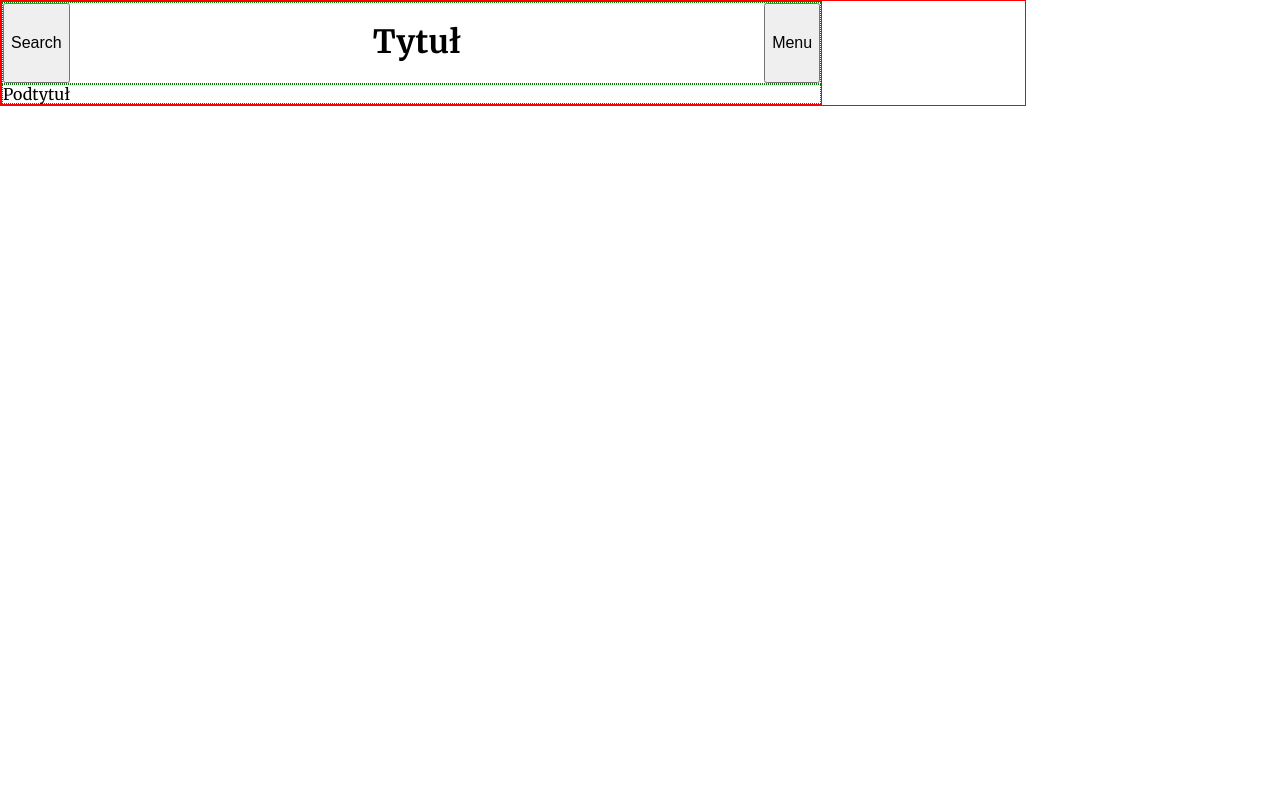
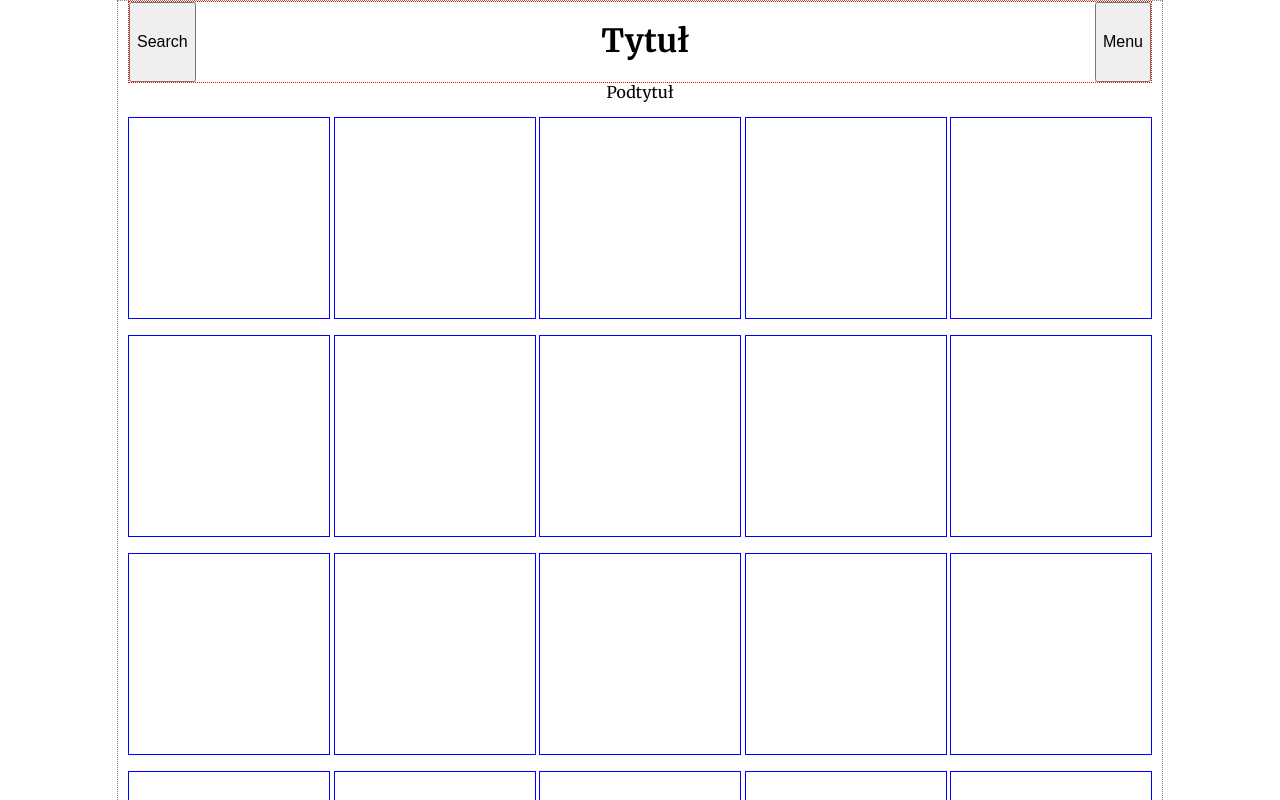
Before and after one commit to mpawlowska/template-www, a React app: page / in a window 1280 px wide. Shown: the top 800 px of the page. Built offline with nearby package versions, Linux system fonts and the light colour scheme.

Commit message:
Basic layout with flex

```diff
--- a/src/components/Header/Header.js
+++ b/src/components/Header/Header.js
@@ -5,7 +5,7 @@ import { Route, Switch } from "react-router-dom";
 const Header = (props) => {
     return (
         <header>
-            <div className="wrapper">
+            <div>
                 <div className="mainHeader">
                     <button className="mainHeader__searchButton">Search</button>
 
--- a/src/components/Listing/Listing.js
+++ b/src/components/Listing/Listing.js
@@ -9,9 +9,49 @@ export default class Listing extends React.Component {
 
     render() {
         return (
-            <div>
+            <div className="image-container">
+                <div className="image-box">
+                </div>
+                <div className="image-box">
+                </div>
+                <div className="image-box">
+                </div>
+                <div className="image-box">
+                </div>
+                <div className="image-box">
+                </div>
+                <div className="image-box">
+                </div>
+                <div className="image-box">
+                </div>
+                <div className="image-box">
+                </div>
+                <div className="image-box">
+                </div>
+                <div className="image-box">
+                </div>
+                <div className="image-box">
+                </div>
+                <div className="image-box">
+                </div>
+                <div className="image-box">
+                </div>
+                <div className="image-box">
+                </div>
+                <div className="image-box">
+                </div>
+                <div className="image-box">
+                </div>
+                <div className="image-box">
+                </div>
+                <div className="image-box">
+                </div>
+                <div className="image-box">
+                </div>
+                <div className="image-box">
+                </div>
+            </div>
 
-            </div>
         )
     }
 }
--- a/src/styles/components/_app.scss
+++ b/src/styles/components/_app.scss
@@ -3,3 +3,7 @@ body {
   width: 100vw;
   height: 100vh;
 }
+
+img {
+  max-width: 100%;
+}
--- a/src/styles/components/_header.scss
+++ b/src/styles/components/_header.scss
@@ -1,7 +1,11 @@
-.mainHeader, .subHeader {
+.mainHeader {
   display: flex;
   justify-content: space-between;
   border: $border;
+}
+
+.subHeader {
+ text-align: center;
 }
 
 /*
--- a/src/styles/components/_listing.scss
+++ b/src/styles/components/_listing.scss
@@ -0,0 +1,14 @@
+.image-container {
+  display: flex;
+  flex-wrap: wrap;
+  margin: 0 auto;
+  justify-content: space-between;
+}
+
+.image-box {
+  border: 1px solid blue;
+  margin-top: 1em;
+  min-width: 200px;
+  min-height: 200px;
+
+}
--- a/src/styles/layout/_layout.scss
+++ b/src/styles/layout/_layout.scss
@@ -1,6 +1,16 @@
+@mixin grid {
+  display: -ms-grid;
+  display: grid;
+}
+
+
+
 .wrapper {
+  border: 1px dotted grey;
   max-width: 100%;
-  border: 1px solid red;
+  margin: 0 auto;
+  padding: 0 10px;
+
   @include media(sm) {
     max-width: 90%;
   }
--- a/src/styles/main.css
+++ b/src/styles/main.css
@@ -19,8 +19,10 @@ aside.primary {
 }
  */
 .wrapper {
+  border: 1px dotted grey;
   max-width: 100%;
-  border: 1px solid red; }
+  margin: 0 auto;
+  padding: 0 10px; }
   @media screen and (min-width: 767px) {
     .wrapper {
       max-width: 90%; } }
@@ -33,10 +35,16 @@ body {
   width: 100vw;
   height: 100vh; }
 
-.mainHeader, .subHeader {
+img {
+  max-width: 100%; }
+
+.mainHeader {
   display: flex;
   justify-content: space-between;
-  border: 1px dotted green; }
+  border: 1px dotted red; }
+
+.subHeader {
+  text-align: center; }
 
 /*
 $main-navigation-green-background-color: rgb(135, 211, 124);
@@ -80,5 +88,16 @@ $main-navigation-blue-background-color: rgb(34, 167, 240);
   }
 }
 */
+.image-container {
+  display: flex;
+  flex-wrap: wrap;
+  margin: 0 auto;
+  justify-content: space-between; }
+
+.image-box {
+  border: 1px solid blue;
+  margin-top: 1em;
+  min-width: 200px;
+  min-height: 200px; }
 
 /*# sourceMappingURL=main.css.map */
--- a/src/styles/utils/_variables.scss
+++ b/src/styles/utils/_variables.scss
@@ -2,7 +2,7 @@
 $base-font-family: 'Merriweather', serif;
 
 // layout:
-$border: 1px dotted green;
+$border: 1px dotted red;
 
 // focus:
 %focus {
```
Also changed, not shown: 1 other file (tests, documents, lock files or other folders).
